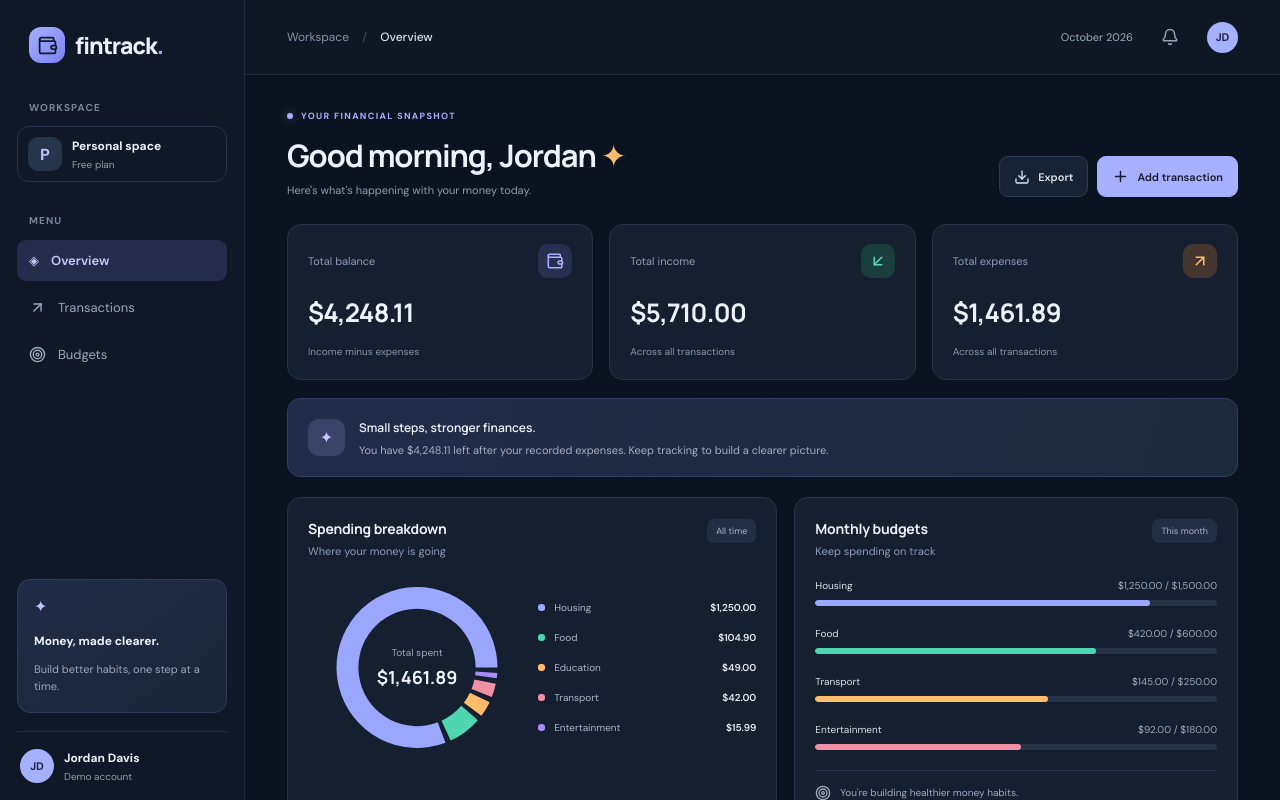
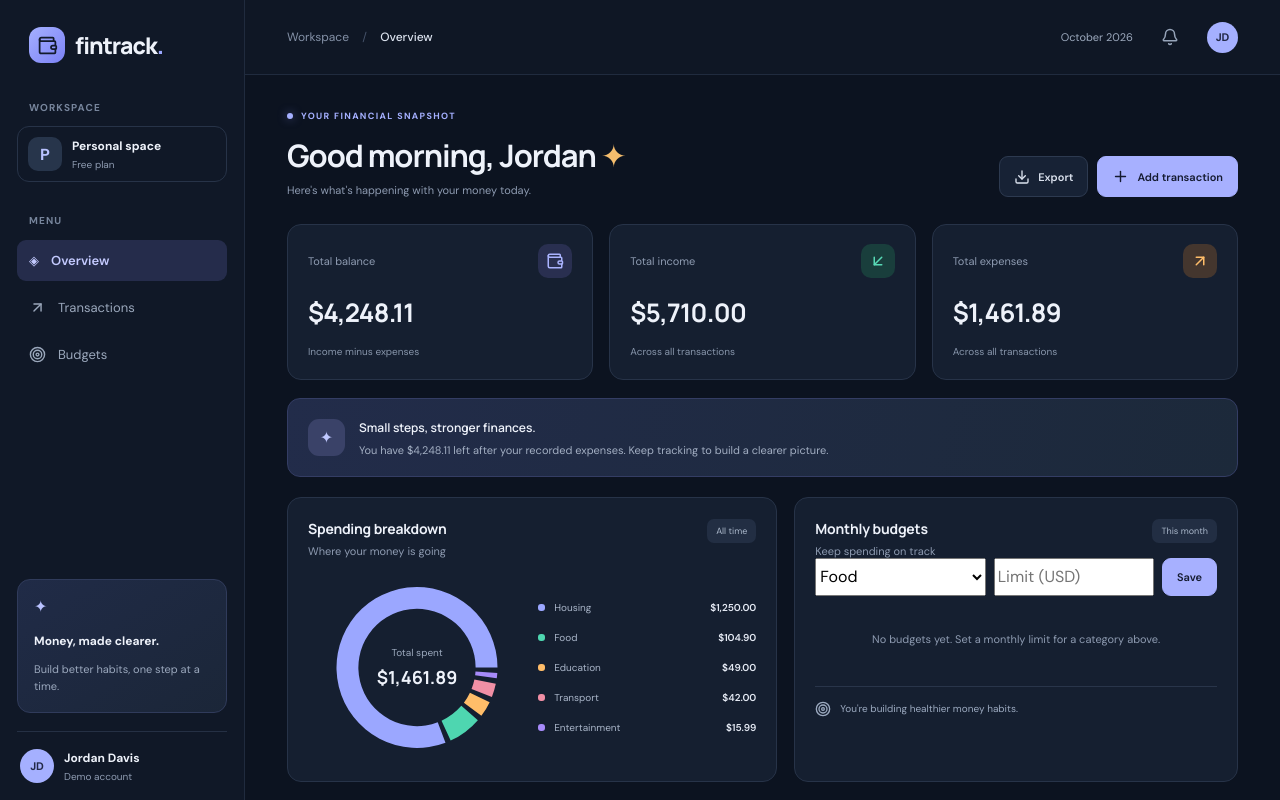
Before and after one commit to marcellabongiolo/fintrack, a React (Vite) app: page / in a window 1280 px wide. Shown: the top 800 px of the page. Built offline with nearby package versions, Linux system fonts and the light colour scheme.

Commit message:
feat: add editable monthly category budgets to dashboard

```diff
--- a/src/App.tsx
+++ b/src/App.tsx
@@ -3,10 +3,28 @@ import type { FormEvent } from "react";
 import { ArrowDownLeft, ArrowUpRight, Bell, Download, Plus, Search, Target, Trash2, Wallet, X } from "lucide-react";
 import { Cell, Pie, PieChart, ResponsiveContainer, Tooltip } from "recharts";
 import { initialTransactions } from "./data/seed";
-import { filterTransactions, getSpendingByCategory, summarizeTransactions, transactionsToCsv } from "./lib/finance";
+import { filterTransactions, getSpendingByCategory, getMonthlyBudgetProgress, summarizeTransactions, transactionsToCsv } from "./lib/finance";
+import type { CategoryBudget } from "./lib/finance";
 import type { Transaction, TransactionType } from "./types/finance";
 
 const STORAGE_KEY = "fintrack.transactions.v1";
+const BUDGET_STORAGE_KEY = "fintrack.category-budgets.v1";
+const budgetCategories = ["Food", "Housing", "Transport", "Entertainment", "Education", "Health", "Other"];
+
+function readBudgets(): CategoryBudget[] {
+  try {
+    const value = localStorage.getItem(BUDGET_STORAGE_KEY);
+    if (!value) return [];
+    const parsed: unknown = JSON.parse(value);
+    if (Array.isArray(parsed)) return parsed.filter((item): item is CategoryBudget =>
+      typeof item === "object" && item !== null &&
+      typeof item.category === "string" && budgetCategories.includes(item.category) &&
+      typeof item.limit === "number" && Number.isFinite(item.limit) && item.limit > 0);
+  } catch {
+    // Use empty budgets if storage is unavailable.
+  }
+  return [];
+}
 const money = new Intl.NumberFormat("en-US", { style: "currency", currency: "USD" });
 const colors = ["#9ba7ff", "#4ed6b0", "#ffbd69", "#f18fa5", "#a78bfa", "#64b5f6"];
 
@@ -25,6 +43,9 @@ function readTransactions(): Transaction[] {
 
 export default function App() {
   const [transactions, setTransactions] = useState<Transaction[]>(readTransactions);
+  const [budgets, setBudgets] = useState<CategoryBudget[]>(readBudgets);
+  const [budgetCategory, setBudgetCategory] = useState("Food");
+  const [budgetLimit, setBudgetLimit] = useState("");
   const [query, setQuery] = useState("");
   const [filter, setFilter] = useState<"all" | TransactionType>("all");
   const [modal, setModal] = useState(false);
@@ -33,6 +54,13 @@ export default function App() {
   useEffect(() => {
     localStorage.setItem(STORAGE_KEY, JSON.stringify(transactions));
   }, [transactions]);
+
+  useEffect(() => {
+    try { localStorage.setItem(BUDGET_STORAGE_KEY, JSON.stringify(budgets)); } catch { /* Storage may be disabled. */ }
+  }, [budgets]);
+
+  const currentMonth = new Date().toISOString().slice(0, 7);
+  const budgetProgress = useMemo(() => getMonthlyBudgetProgress(transactions, budgets, currentMonth), [transactions, budgets, currentMonth]);
 
   const { income, expenses, balance } = useMemo(
     () => summarizeTransactions(transactions),
@@ -121,12 +149,29 @@ export default function App() {
               {spending.length ? <div className="chart-layout"><div className="donut"><ResponsiveContainer width="100%" height="100%"><PieChart><Pie data={spending} dataKey="value" nameKey="name" innerRadius="67%" outerRadius="92%" paddingAngle={4} stroke="none">{spending.map((item) => <Cell key={item.name} fill={item.color} />)}</Pie><Tooltip formatter={(value) => money.format(Number(value))} contentStyle={{ background: "#182235", border: "1px solid #303d52", borderRadius: 10 }} /></PieChart></ResponsiveContainer><div className="donut-center"><span>Total spent</span><strong>{money.format(expenses)}</strong></div></div><div className="legend">{spending.slice(0, 5).map((item) => <div className="legend-item" key={item.name}><i style={{ background: item.color }} /><span>{item.name}</span><strong>{money.format(item.value)}</strong></div>)}</div></div> : <p className="empty">Add an expense to see your spending breakdown.</p>}
             </article>
             <article className="panel content-panel"><div className="section-head"><div><h2>Monthly budgets</h2><p>Keep spending on track</p></div><span className="tag">This month</span></div>
-              {[
-                { name: "Housing", spent: 1250, limit: 1500, color: "#9ba7ff" },
-                { name: "Food", spent: 420, limit: 600, color: "#4ed6b0" },
-                { name: "Transport", spent: 145, limit: 250, color: "#ffbd69" },
-                { name: "Entertainment", spent: 92, limit: 180, color: "#f18fa5" }
-              ].map((item) => <div className="budget" key={item.name}><div><span>{item.name}</span><small>{money.format(item.spent)} / {money.format(item.limit)}</small></div><div className="progress"><span style={{ width: `${Math.min(100, item.spent / item.limit * 100)}%`, background: item.color }} /></div></div>)}
+              <form onSubmit={(event) => {
+                event.preventDefault();
+                const limit = Number(budgetLimit);
+                if (!Number.isFinite(limit) || limit <= 0) { notify("Enter a positive budget limit."); return; }
+                setBudgets((current) => [...current.filter((item) => item.category !== budgetCategory), { category: budgetCategory, limit }]);
+                setBudgetLimit("");
+                notify("Category budget saved.");
+              }} style={{ display: "flex", gap: 8, flexWrap: "wrap", marginBottom: 16 }}>
+                <select aria-label="Budget category" value={budgetCategory} onChange={(event) => setBudgetCategory(event.target.value)} style={{ flex: "1 1 120px", minWidth: 0 }}>
+                  {budgetCategories.map((category) => <option key={category}>{category}</option>)}
+                </select>
+                <input aria-label="Monthly budget limit in USD" type="number" min="0.01" step="0.01" required placeholder="Limit (USD)" value={budgetLimit} onChange={(event) => setBudgetLimit(event.target.value)} style={{ flex: "1 1 110px", minWidth: 0 }} />
+                <button type="submit" className="button-primary">Save</button>
+              </form>
+              {budgetProgress.length === 0 && <p className="empty">No budgets yet. Set a monthly limit for a category above.</p>}
+              {budgetProgress.map((item, index) => <div className="budget" key={item.category}>
+                <div><span>{item.category}{item.exceeded ? " · Over budget" : ""}</span><small>{money.format(item.spent)} / {money.format(item.limit)}</small></div>
+                <div className="progress"><span style={{ width: `${Math.min(100, item.percentage)}%`, background: item.exceeded ? "#f18fa5" : colors[index % colors.length] }} /></div>
+                <div style={{ display: "flex", justifyContent: "space-between", alignItems: "center", marginTop: 4, marginBottom: 12 }}>
+                  <small>{item.remaining >= 0 ? `${money.format(item.remaining)} left` : `${money.format(-item.remaining)} over limit`}</small>
+                  <button type="button" className="delete" aria-label={`Remove budget for ${item.category}`} onClick={() => setBudgets((current) => current.filter((budget) => budget.category !== item.category))}><Trash2 size={15} /></button>
+                </div>
+              </div>)}
               <div className="budget-foot"><Target size={16} /> You're building healthier money habits.</div>
             </article>
           </section>
```
